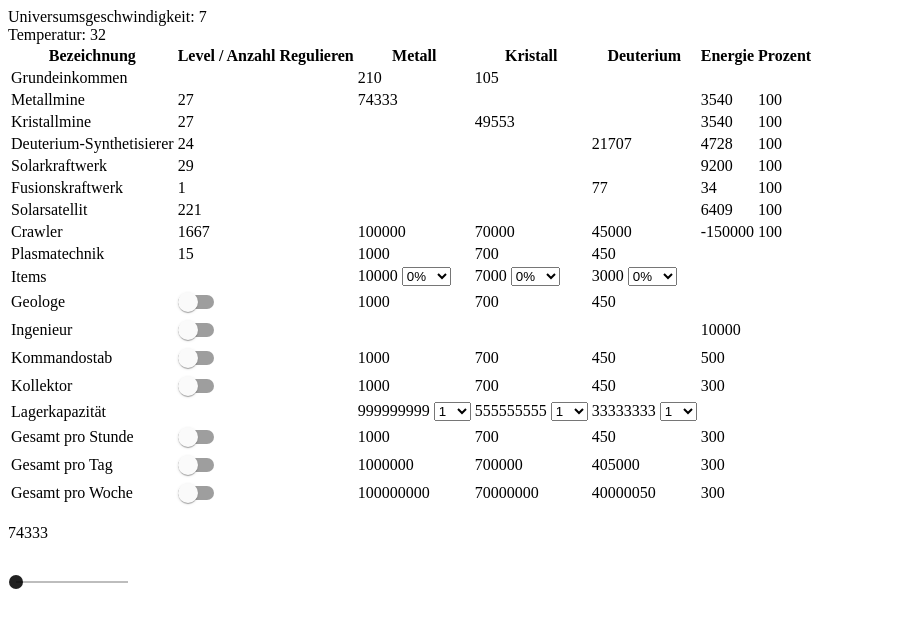
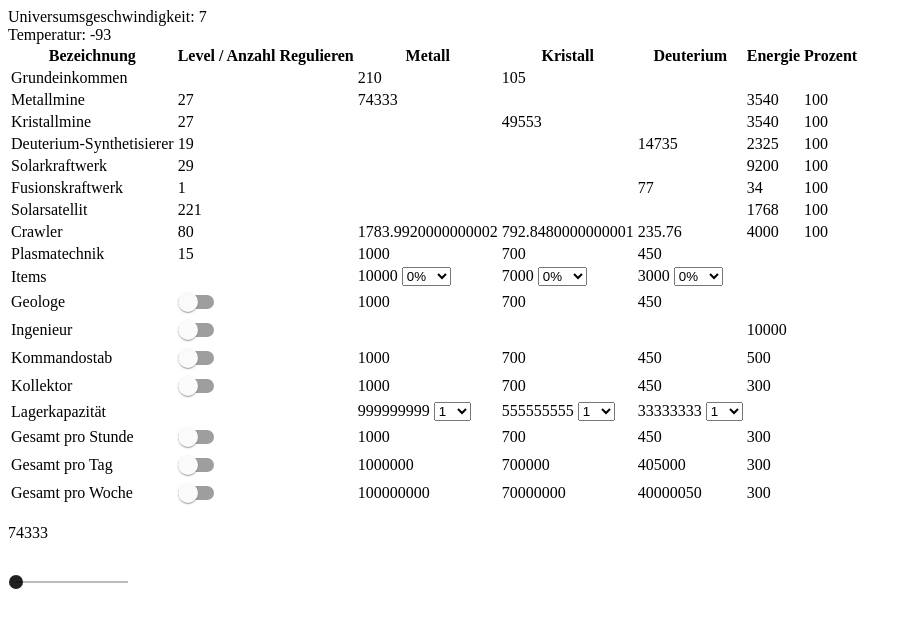
Before and after one commit to Daddelbob/ogame_calculator, an Angular app: page / in a window 1280 px wide. Shown: the top 628 px of the page, without its empty margins (0-912 px from the left). Built offline with nearby package versions, Linux system fonts and the light colour scheme.

Commit message:
feat(crawler): add crawlers to table

```diff
--- a/src/app/app.component.html
+++ b/src/app/app.component.html
@@ -83,13 +83,13 @@
   </tr>
   <tr>
     <td>Crawler</td>
-    <td>1667</td>
+    <td>{{ crawlers }}</td>
     <td></td>
-    <td>100000</td>
-    <td>70000</td>
-    <td>45000</td>
-    <td>-150000</td>
-    <td>100</td>
+    <td>{{ crawlersMetalProd }}</td>
+    <td>{{ crawlersCrystalProd }}</td>
+    <td>{{ crawlersDeuteriumProd }}</td>
+    <td>{{ crawlersEnergyConsumtion }}</td>
+    <td>{{ crawlersPercentage }}</td>
   </tr>
   <tr>
     <td>Plasmatechnik</td>
--- a/src/app/app.component.ts
+++ b/src/app/app.component.ts
@@ -5,6 +5,8 @@ import { DeuteriumSynthesizer } from "./utility/deuteriumSynthesizer";
 import { SolarPlant } from "./utility/solarPlant";
 import { FusionReactor } from "./utility/fusionReactor";
 import { SolarSatellite } from "./utility/solarSatellite";
+import { Crawler } from "./utility/crawler";
+import { Officers } from "./utility/officers";
 
 @Component({
   selector: "ogc-root",
@@ -18,7 +20,7 @@ export class AppComponent {
   public universeSpeed: number = 7;
   public baseIncomeMetal: number = 30;
   public baseIncomeCrystal: number = 15;
-  public isCollector: boolean = false;
+  public isCollector: boolean = true;
   public hasCommander: boolean = false;
   public hasEngineer: boolean = false;
   public hasGeologist: boolean = false;
@@ -28,7 +30,7 @@ export class AppComponent {
   public energyTechnology: number = 9;
 
   // Planet Variables
-  public temperature: number = 32;
+  public temperature: number = -93;
 
   // Metal Mine Variables
   public metalMineLvl: number = 27;
@@ -55,7 +57,7 @@ export class AppComponent {
     (this.crystalMinePercentage / 100);
 
   // Deuterium Synthesizer Variables
-  public deuteriumSynthesizerLvl: number = 24;
+  public deuteriumSynthesizerLvl: number = 19;
   public deuteriumSynthesizerPercentage: number = 100;
   public deuteriumItem: number = 0;
   public deuteriumSynthesizerProd: number =
@@ -95,7 +97,27 @@ export class AppComponent {
     this.solarSatellites *
     (this.solarSatellitesPercentage / 100);
 
-  public crawlers: number = 150;
+  // Crawler Variables
+  public crawlers: number = 80;
+  public crawlersPercentage: number = 100;
+  public crawlersMetalProd: number =
+    this.metalMineProd *
+    Crawler.metalProdFactor *
+    (this.isCollector ? 1 + Officers.collectorCrawlerProdFactor : 1) *
+    this.crawlers *
+    (this.crawlersPercentage / 100);
+  public crawlersCrystalProd: number =
+    this.crystalMineProd *
+    Crawler.crystalProdFactor *
+    this.crawlers *
+    (this.crawlersPercentage / 100);
+  public crawlersDeuteriumProd: number =
+    this.deuteriumSynthesizerProd *
+    Crawler.deuteriumProdFactor *
+    this.crawlers *
+    (this.crawlersPercentage / 100);
+  public crawlersEnergyConsumtion: number =
+    this.crawlers * Crawler.energyConsumtion * (this.crawlersPercentage / 100);
 
   constructor() {}
 
--- a/src/app/utility/officers.ts
+++ b/src/app/utility/officers.ts
@@ -3,6 +3,7 @@ export class Officers {
   public static geologistMinesProdFactor: number = 0.1;
   public static commandoMinesAndEnergyProdFactor: number = 0.02;
 
+  public static collectorCrawlerProdFactor: number = 0.5;
   public static collectorMinesProdFactor: number = 0.25;
   public static collectorEnergyProdFactor: number = 0.1;
 }
```
